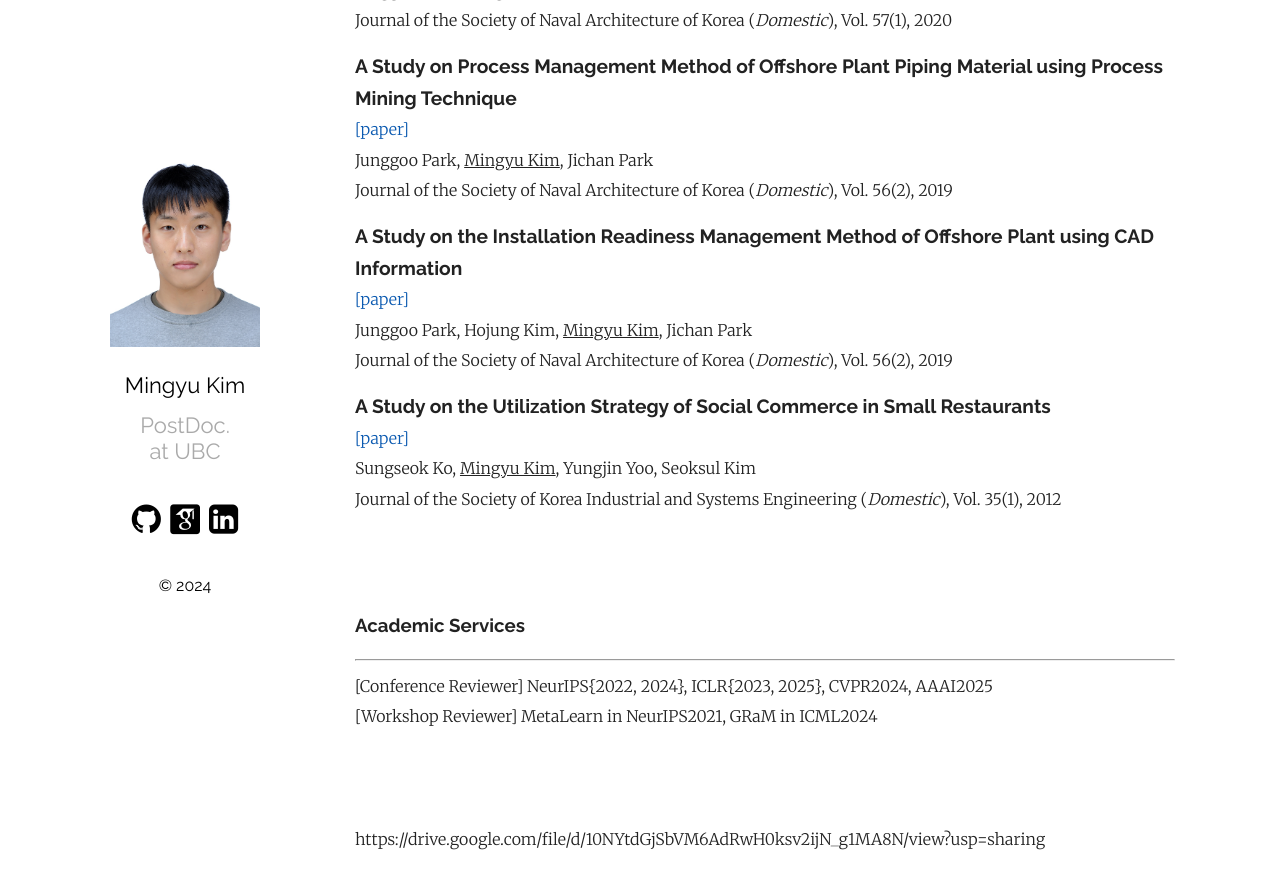
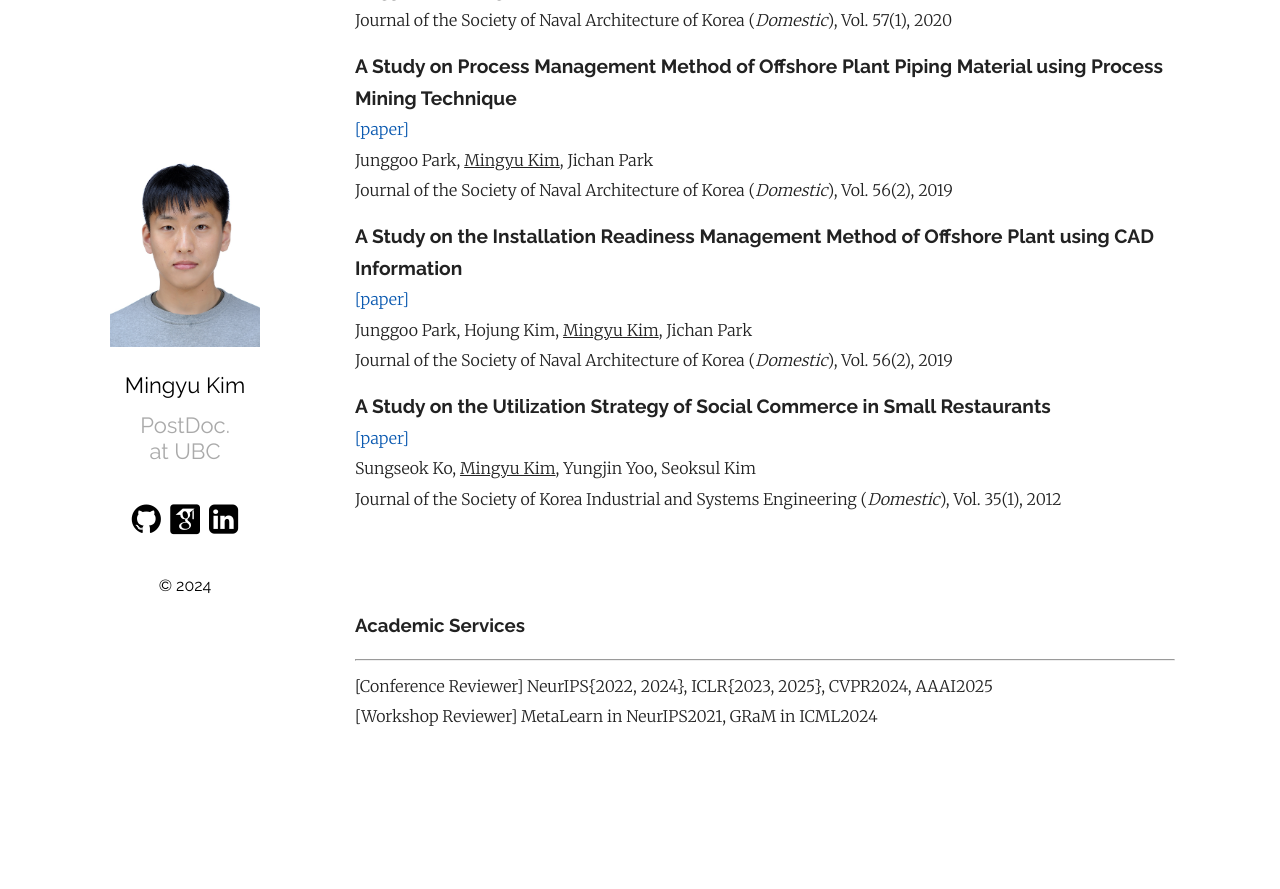
Before and after one commit to MingyuKim87/MingyuKim87.github.io, a Jekyll site: the page built from index.md, in a window 1280 px wide and 900 px high, scrolled down 3501 px. Shown: the top 889 px of the window. Built offline with Jekyll 4.4.1, drawn with Linux system fonts in a browser that asks for light colours; some web fonts are replaced; after the commit the page ends 4354 px from its top, so only the background shows below that; some of the changed lines change nothing that is shown.

Commit message:
Update index.md

```diff
--- a/index.md
+++ b/index.md
@@ -156,8 +156,6 @@ Journal of the Society of Korea Industrial and Systems Engineering (*Domestic*),
 <br/>
 <br/>
 
-https://drive.google.com/file/d/10NYtdGjSbVM6AdRwH0ksv2ijN_g1MA8N/view?usp=sharing
-
 [mijung-park]: https://parklabml.github.io/
 [seyoung-yun]: http://osi.kaist.ac.kr/professor/
 [hyun-chung]: http://psel.cnu.ac.kr/mdps_team/dr-hyun-chung/
```
